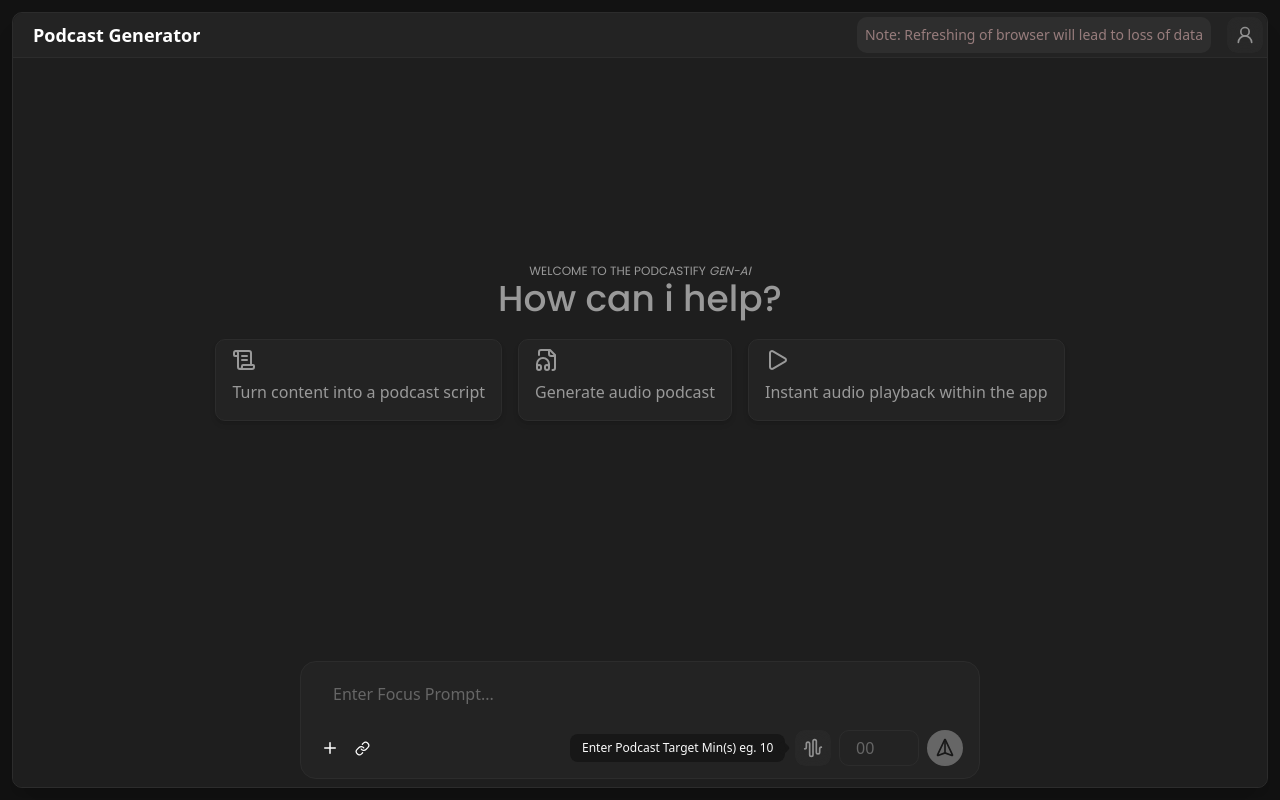
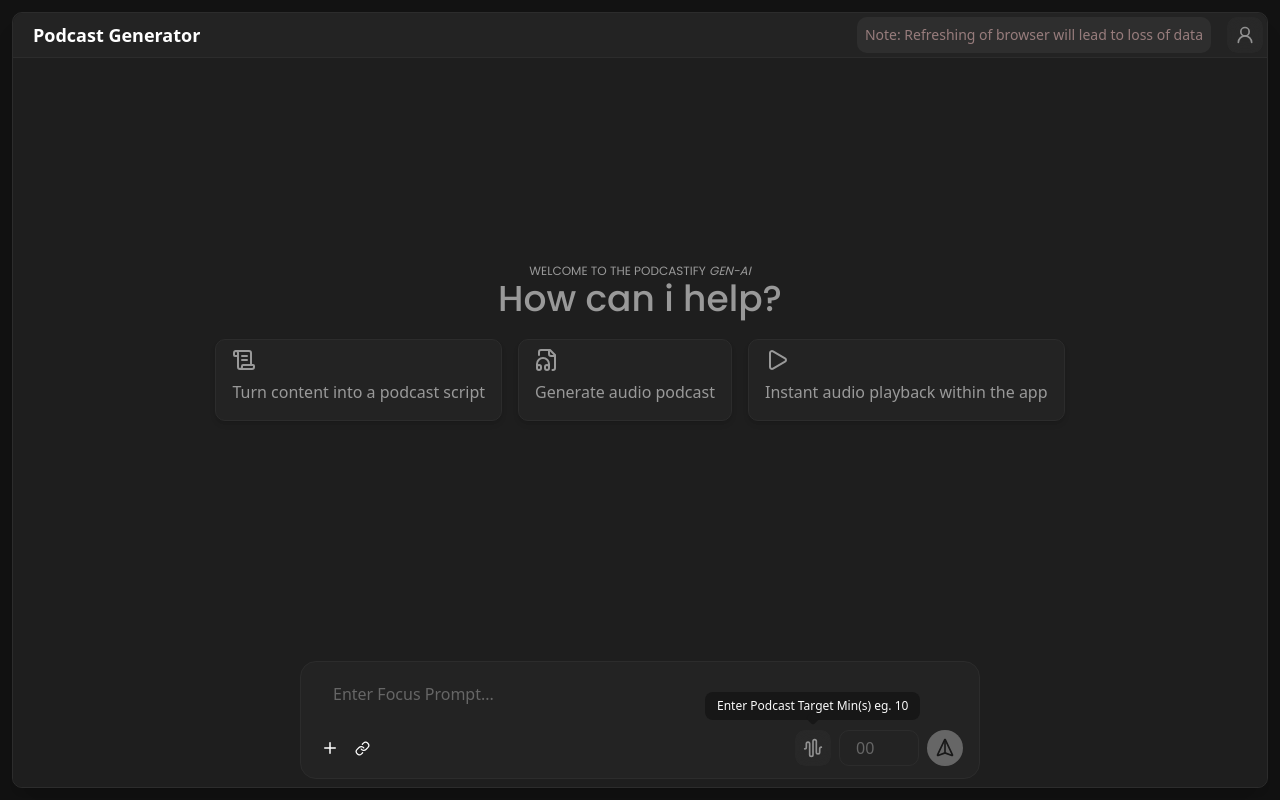
Before and after one commit to pauluwaifo/podcastify, a React (Vite) app: page / in a window 1280 px wide. Built offline with nearby package versions, Linux system fonts and the light colour scheme.

Commit message:
Fix: fix tooptip info

```diff
--- a/src/App.tsx
+++ b/src/App.tsx
@@ -73,7 +73,7 @@ function App() {
 
       const hideTooltipTimer = setTimeout(() => {
         setShowTooltip(false);
-      }, 3000);
+      }, 5000);
 
       return () => clearTimeout(hideTooltipTimer);
     }, 5000);
@@ -298,7 +298,7 @@ function App() {
                     </p>
                   </TooltipTrigger>
                   </button>
-                  <TooltipContent side="left">
+                  <TooltipContent side="top">
                     Enter Podcast Target Min(s) eg. 10
                   </TooltipContent>
                 </Tooltip>
```
